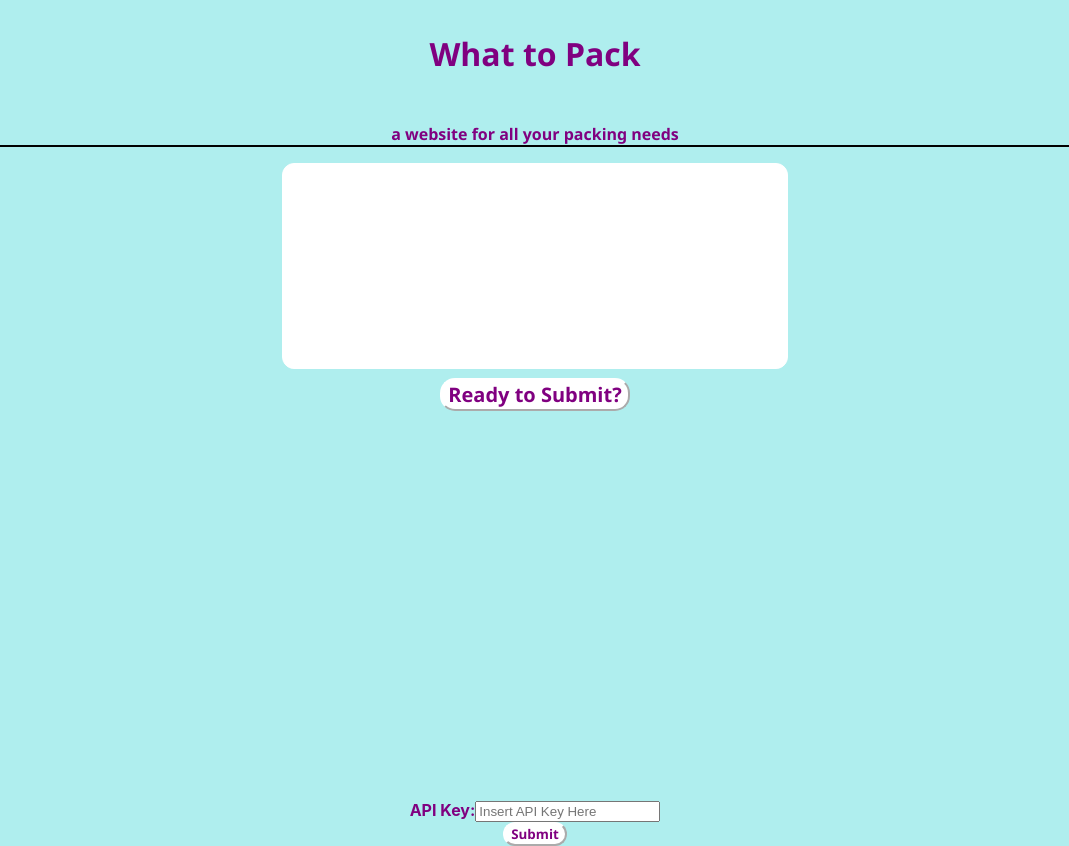
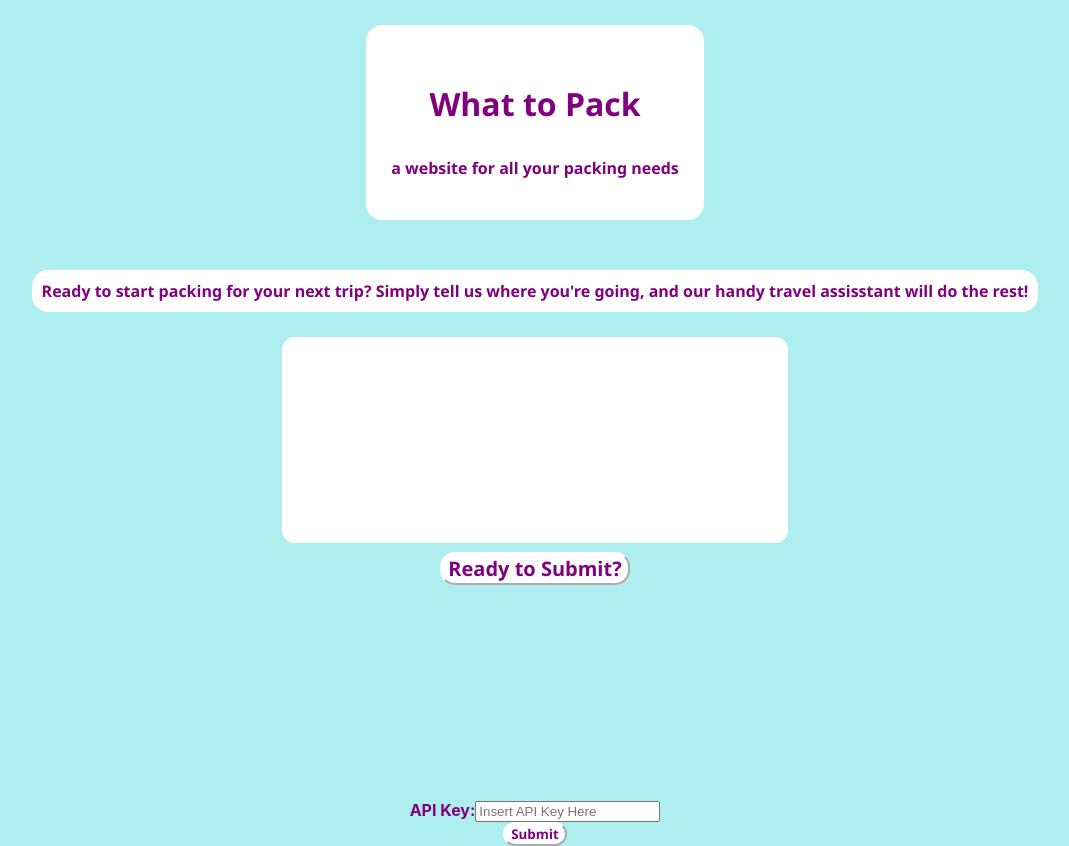
Before and after one commit to Shaina-Z/What-to-Pack, a React (Create React App) app: page / in a window 1280 px wide. Shown: the whole page, without its empty margins (105-1174 px from the left). Built offline with nearby package versions, Linux system fonts and the light colour scheme.

Commit message:
added new explanation detailing how to use the webste

```diff
--- a/src/App.css
+++ b/src/App.css
@@ -16,12 +16,26 @@
   color: #800080;
 }
 
+.title{
+  border: 2px solid white;
+  border-radius: 16px;
+  border-width: 25px;
+  margin: 25px;
+  background-color: white;
+}
+
 .subtitle{
   font-size: medium;
-  border-bottom: 2px solid black;
-  width: 100vw;
+
 }
-
+.explanation{
+  font-size: medium;
+  margin: 25px;
+  border: 2px solid white;
+  border-radius: 16px;
+  border-width: 10px;
+  background-color: white;
+}
 .tripInput{
   width: 500px;
   height:200px;
--- a/src/App.tsx
+++ b/src/App.tsx
@@ -40,13 +40,17 @@ function App() {
   return (
     <div className="App">
       <header className="App-header">
+        <div className='title'>
         <p>
           What to Pack
         </p>
         <p className='subtitle'>
           a website for all your packing needs
         </p>
-
+        </div>
+        <div className='explanation'>Ready to start packing for your next trip? Simply tell us where you're
+          going, and our handy travel assisstant will do the rest!
+        </div>
           <Form.Group>
         <Form.Control
         as="textarea"
```
